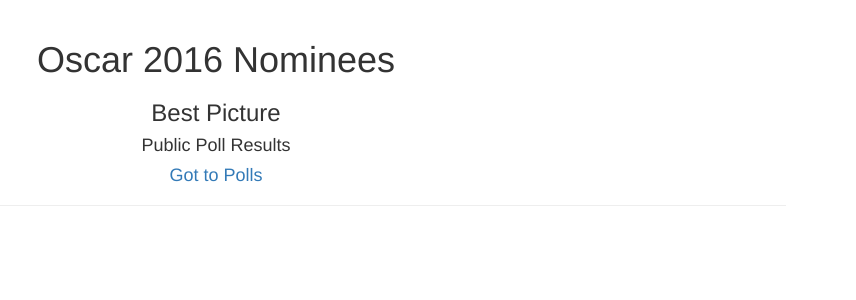
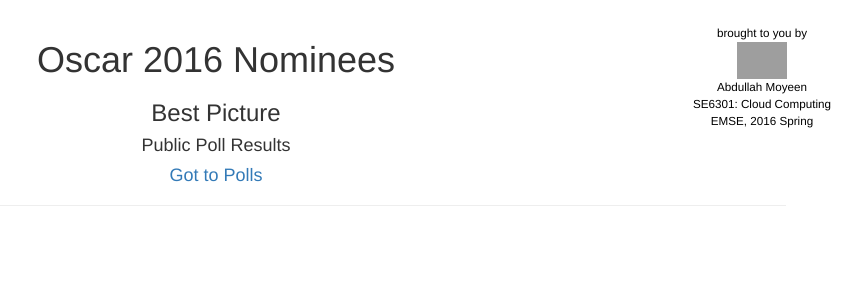
Before and after one commit to AbdullahMoyeen/OscarMania, a Django app: template templates/results.html in a window 1280 px wide. Shown: the top 300 px of the page, without its empty margins (424-1280 px from the left). Run offline with Django 3.2, Linux system fonts and the light colour scheme; the template is opened without the code that fills it, so the values that code supplies are empty; some libraries are stand-ins or nearby versions; grey boxes are pictures that could not be loaded.

Commit message:
Logo Added

```diff
--- a/templates/results.html
+++ b/templates/results.html
@@ -1,7 +1,7 @@
 <!DOCTYPE html>
 <html lang="en">
 <head>
-    <title>Oscar Mania</title>
+    <title>Oscar Mania Best Picture Results</title>
     <meta charset="utf-8">
     <meta name="viewport" content="width=device-width, initial-scale=1">
     <link rel="stylesheet" href="http://maxcdn.bootstrapcdn.com/bootstrap/3.3.6/css/bootstrap.min.css">
@@ -12,7 +12,6 @@
 <body>
 
 <div class="container">
-
     <div class="page-header">
         <h1 class="text-center">Oscar 2016 Nominees</h1>
         <h3 class="text-center">Best Picture</h3>
@@ -26,7 +25,7 @@
         <div class="row">
             {% for nominee in best_picture_nominee_list %}
                 <div class="col-sm-3 col-md-3">
-                    <h4 class="text-center">Votes: {{ nominee.sum_votes }}</h4>
+                    <h4 class="text-center">Number of Votes: {{ nominee.sum_votes }}</h4>
                     <image src="{{ nominee.full_image_url }}"
                            class="img-responsive center-block" alt="{{ nominee.name }}"/>
                     <br>
@@ -37,5 +36,27 @@
     </div>
 </div>
 
+<div style="font-family: Helvetica; color: black; font-size: smaller; text-align: center; position: absolute; top: 25px; right: 25px;">
+    <table>
+        <tr>
+            <td>brought to you by</td>
+        </tr>
+        <tr>
+            <td align="center">
+                <img src="https://s3-us-west-2.amazonaws.com/oscar-mania-images/common/meAmigo.jpg" alt="3amigos" style="width:50px;">
+            </td>
+        </tr>
+        <tr>
+            <td>Abdullah Moyeen</td>
+        </tr>
+        <tr>
+            <td>SE6301: Cloud Computing</td>
+        </tr>
+        <tr>
+            <td>EMSE, 2016 Spring</td>
+        </tr>
+    </table>
+</div>
+
 </body>
 </html>
```
Also changed, not shown: templates/polls.html (+23 -2 lines).
